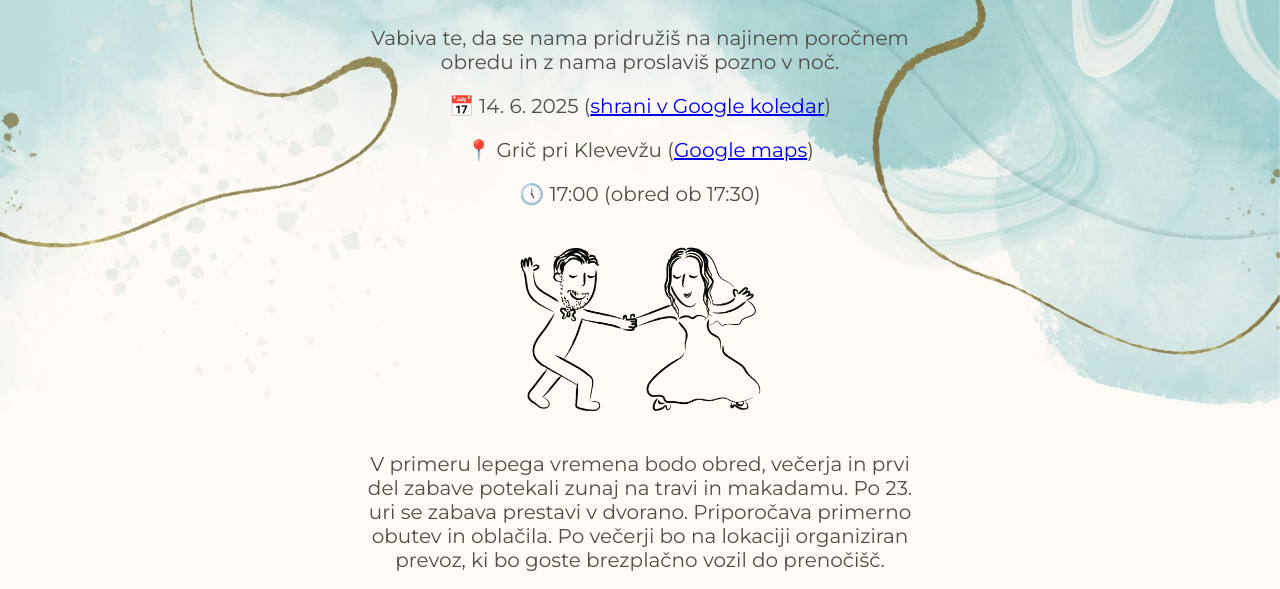
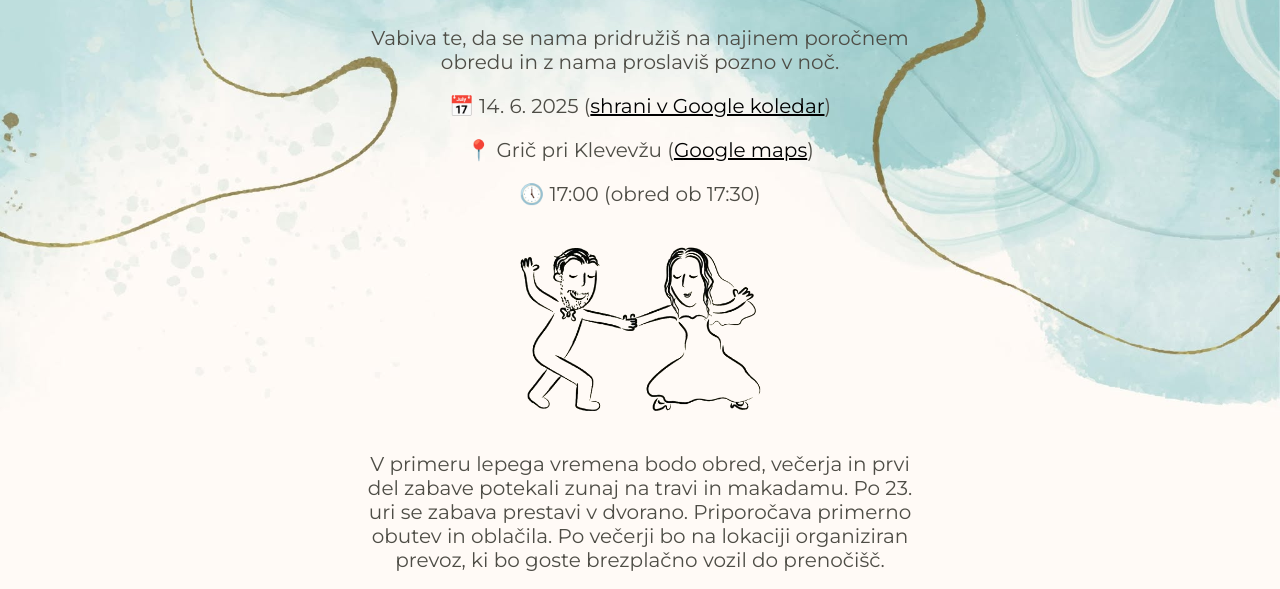
Before and after one commit to Pantofolaio/dusanandnika, a plain HTML site: page index.html in a window 1280 px wide. Shown: the part 156-745 px from the top of the page. Drawn offline with Linux system fonts and the light colour scheme.

Commit message:
Update index.html

```diff
--- a/index.html
+++ b/index.html
@@ -65,6 +65,16 @@
             margin-top: 30px;
             font-size: 14px;
             color: #777;
+        }
+
+        a {
+            color: black; /* Sets the text color to black */
+            text-decoration: underline; /* Keeps the underline */
+        }
+
+/* Optional: Remove the color change on hover, if you want */
+        a:hover {
+            color: black; /* Keeps the text color black on hover */
         }
 
         /* Mobile-specific styles */
```
